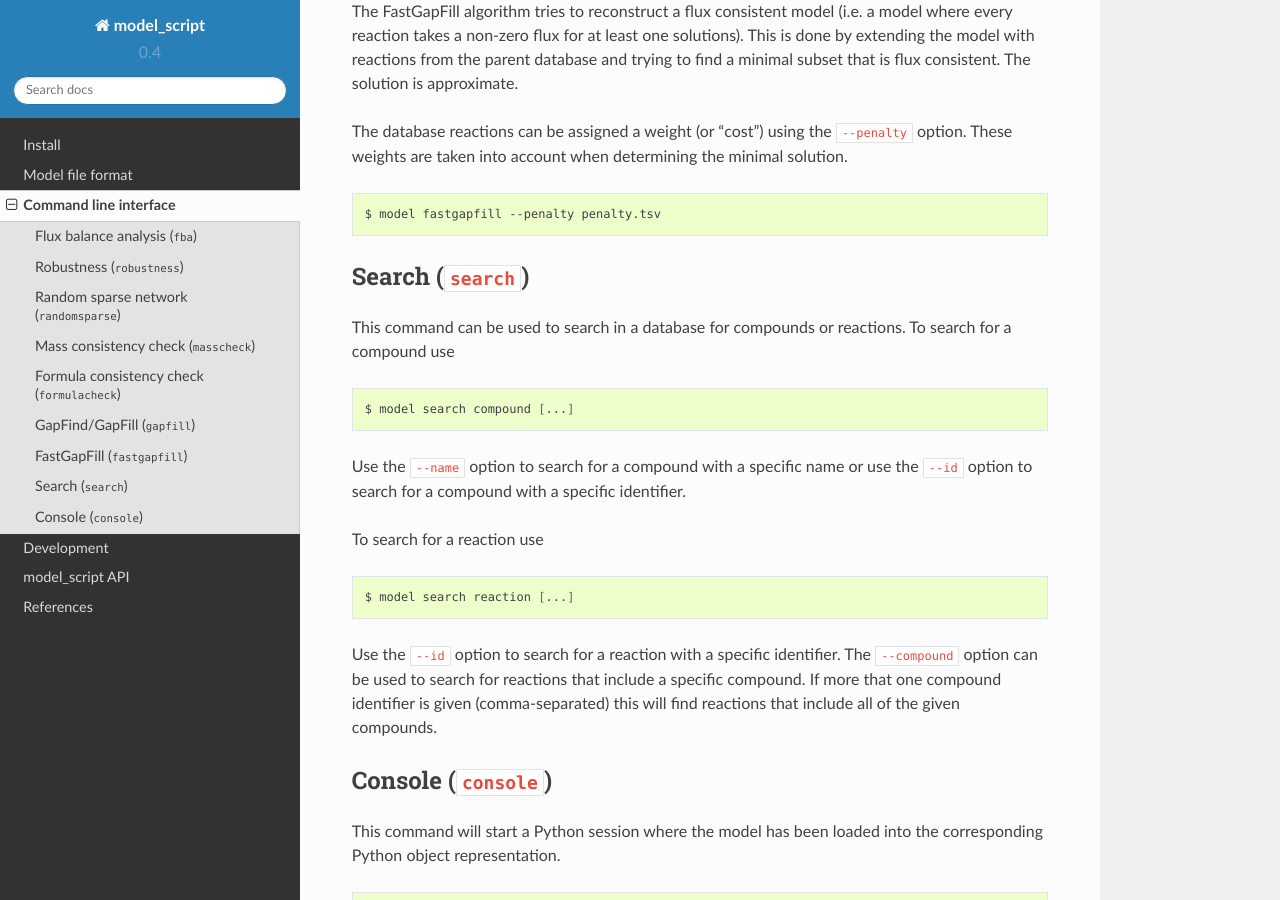
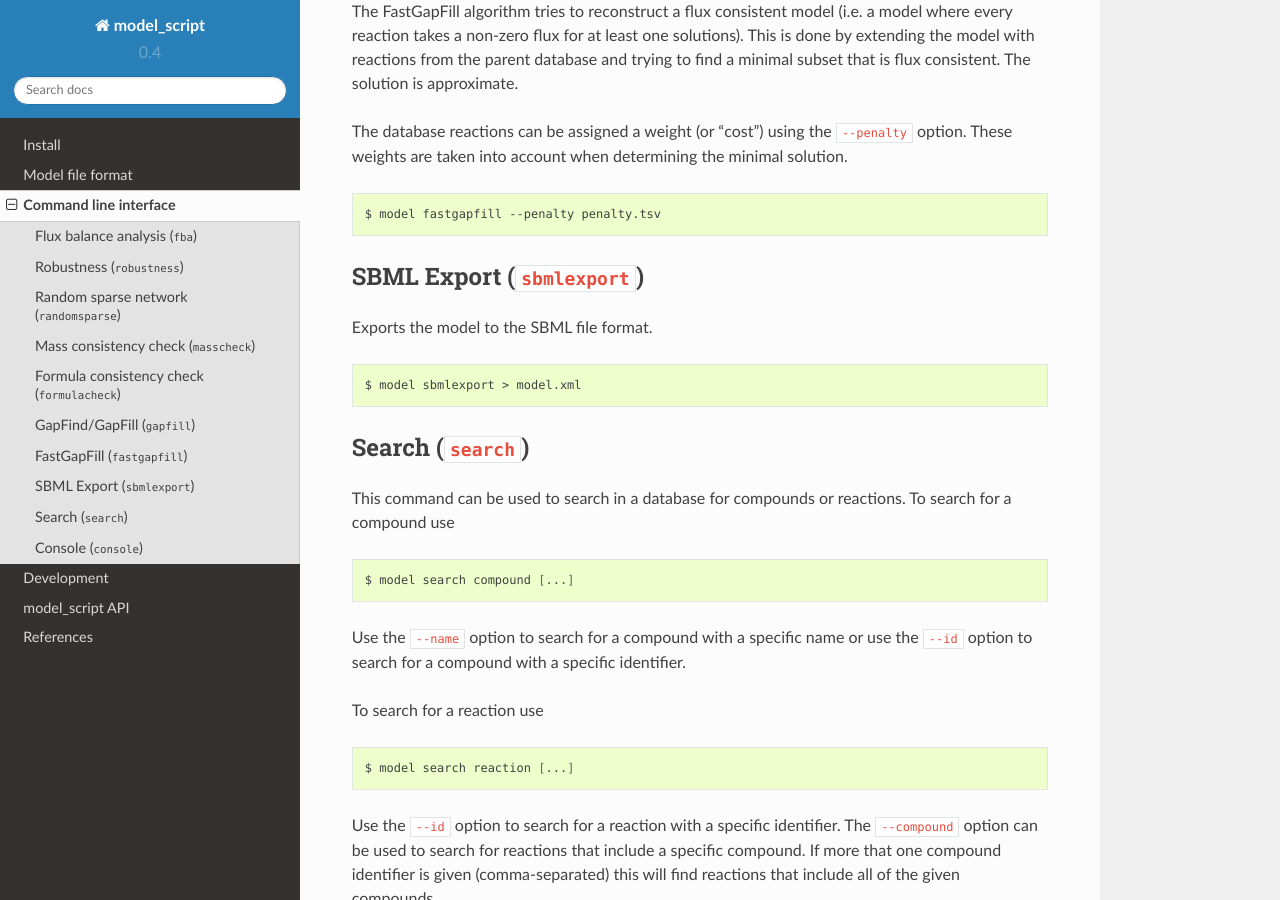
Before and after one commit to zhanglab/psamm, a Sphinx documentation site: the page built from docs/commands.rst, in a window 1280 px wide and 900 px high, scrolled down 3229 px. Built offline with Sphinx 7.4.7 and the Read the Docs theme 2.0.0, drawn with Linux system fonts in a browser that asks for light colours.

Commit message:
docs: Add section on the sbmlexport command

```diff
--- a/docs/commands.rst
+++ b/docs/commands.rst
@@ -175,6 +175,15 @@ minimal solution.
 
     $ model fastgapfill --penalty penalty.tsv
 
+SBML Export (``sbmlexport``)
+----------------------------
+
+Exports the model to the SBML file format.
+
+.. code-block:: shell
+
+    $ model sbmlexport > model.xml
+
 Search (``search``)
 -------------------
 
```
